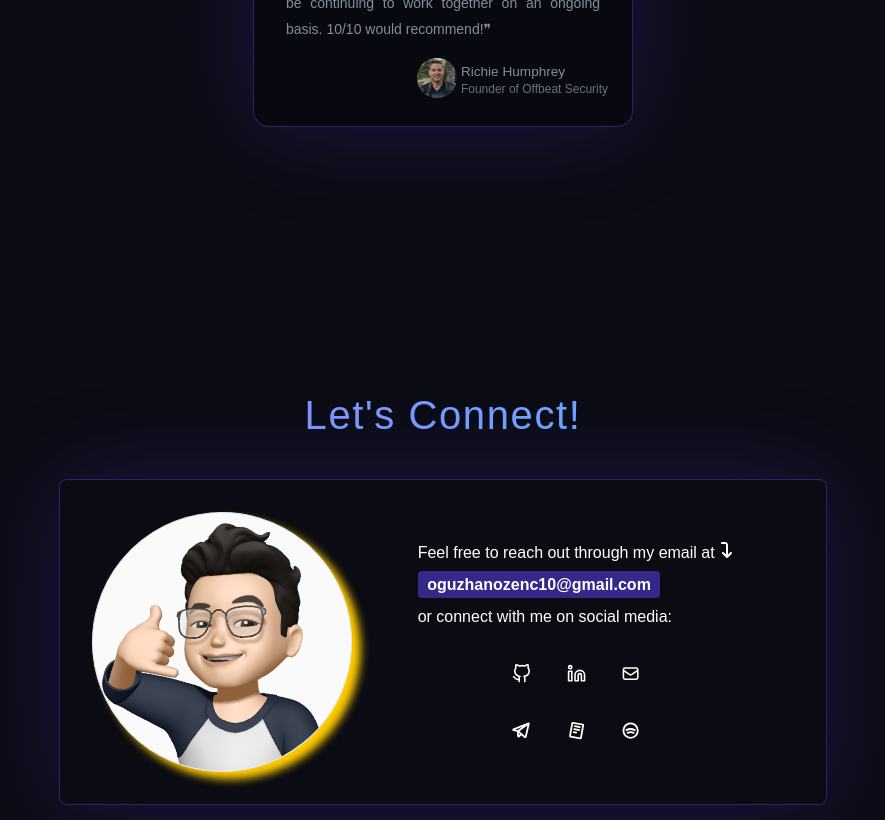
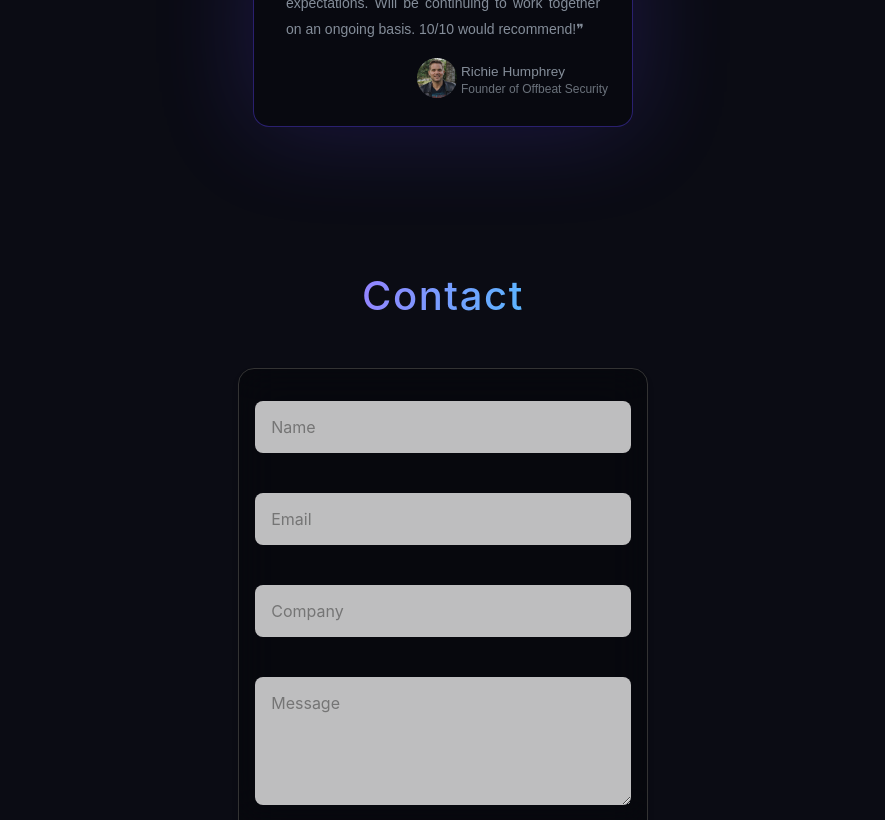
Before and after one commit to oguzhanozenc/oguzhanozenc.me, a React (Vite) app: page / in a window 1280 px wide. Shown: the part 1980-2800 px from the top of the page, without its empty margins (197-1082 px from the left). Built offline with nearby package versions, Linux system fonts and the light colour scheme; a web font is replaced by a local one.

Commit message:
updating footer and contact section

```diff
--- a/index.html
+++ b/index.html
@@ -7,7 +7,13 @@
     <title>Oğuzhan Özenç</title>
   </head>
   <body>
+    <form name="contact" netlify netlify-honeypot="bot-field" hidden>
+      <input type="text" name="name" autocomplete="name" hidden />
+      <input type="email" name="email" autocomplete="email" hidden />
+      <input type="text" name="company" autocomplete="company" hidden />
+      <textarea name="message" hidden></textarea>
+    </form>
     <div id="root"></div>
-    <script type="module" src="/src/index.jsx"></script>
+    <script type="module" src="/src/main.jsx"></script>
   </body>
 </html>
--- a/src/components/Contact.css
+++ b/src/components/Contact.css
@@ -1,198 +1,94 @@
-.contactpage {
-  line-height: 2rem;
-  width: 80%;
-  margin: 10% auto;
+.contact--section {
   padding: 10%;
+  display: flex;
+  flex-direction: column;
+  justify-content: center;
+  align-items: center;
+  font-family: "Inter", sans-serif;
 }
 
-.contact--text {
-  margin: 0 auto;
-}
-
-.contactsection {
-}
-
-.contactcontainer {
-  background-size: cover;
-  display: grid;
-  grid-template-columns: 37% 62%;
-  gap: 1%;
+.contact-container {
+  width: 40%;
+  background: rgba(0, 0, 0, 0.3);
+  -webkit-backdrop-filter: blur(20px);
+  backdrop-filter: blur(20px);
+  border: 1px solid #333;
   border-radius: 0.5rem;
-  justify-content: center;
-  align-items: center;
-  background: rgba(16, 16, 16, 0.2);
+  box-shadow: 0px 3px 15px rgba(0, 0, 0, 0.2);
   color: lch(58.2 7.7 259);
   background-size: cover;
   transition: all 0.3s ease;
   box-shadow: 0 1px 100px rgba(94, 69, 255, 0.2);
-  border: 1px solid rgba(94, 69, 255, 0.4);
-  overflow: hidden;
-  padding: 2rem;
-  color: #fff;
+  align-items: stretch;
+  background-size: 100% 100%;
+  background-repeat: no-repeat;
+  border-radius: 1rem;
+  box-shadow: 0 4px 6px rgba(0, 0, 0, 0.1);
+  text-shadow: 0px 3px 15px rgba(0, 0, 0, 0.2);
+  z-index: 9;
+  margin: 0 auto;
 }
 
-#mail {
-  transition: all 300ms ease;
-  padding: 0.3rem 0.6rem;
+.form-container form {
+  font-family: "Inter", sans-serif;
+  display: flex;
+  flex-direction: column;
+  justify-content: center;
+  font-size: 1rem;
+  z-index: 9;
+  padding: 1rem;
   border-radius: 0.25rem;
-  background: rgba(94, 69, 255, 0.5);
+  border-radius: 0.25rem;
 }
 
-#mail:hover {
-  background: rgba(200, 35, 215, 0.5);
-  color: #fff;
-  opacity: 1;
+.form-container form label {
+  margin-bottom: 0.5rem;
+  color: #f0f0f0;
+  font-weight: 500;
 }
 
-.contact-img {
-  position: relative;
+.form-container button {
+  display: flex;
+  justify-content: center;
+  align-items: center;
+  font-size: 1rem;
+  background: rgba(37, 27, 101, 0.5);
+  color: #f0f0f0;
+  font-family: inherit;
 }
 
-.contact-img img {
-  background-color: var(--color-gray);
-  border: 1px solid var(--color-border);
+.form-container form input,
+.form-container form textarea {
+  display: flex;
+  justify-content: flex-start;
+  align-items: flex-start;
+  font-family: "Inter", sans-serif;
   width: 100%;
-  height: auto;
-  border-radius: 50%;
-  width: 100%;
-  height: auto;
-  border-radius: 50%;
-  display: block;
-  margin: 0 auto;
-  transition: transform 0.3s ease-in-out;
-  position: relative;
-  z-index: 1;
-  transform: rotate(-5deg);
-  box-shadow: 0.5rem 0.5rem 0.5rem var(--color-yellow);
+  padding: 1rem;
+  margin-bottom: 0.5rem;
+  border-radius: 0.5rem;
+  color: #161616;
+  font-size: 1rem;
+  background-color: rgba(237, 237, 237, 0.8);
 }
 
-.contact-img::before {
-  content: "";
-  position: absolute;
-  top: 0;
-  left: -75%;
-  z-index: 2;
-  display: block;
-  width: 50%;
-  height: 100%;
-  background: linear-gradient(
-    to right,
-    rgba(255, 255, 255, 0) 0%,
-    rgba(255, 255, 255, 0.3) 100%
-  );
-  transform: skewX(-25deg);
-  opacity: 0;
-  transition: opacity 0.3s ease-in-out;
+.form-container form textarea {
+  min-height: 120px;
 }
 
-.contact-img:hover img {
-  transform: scale(0.95);
-  transform: rotate(0deg);
+.form-container form textarea {
+  min-height: 8rem;
 }
 
-.contact-img:hover::before {
-  opacity: 1;
-  animation: shine 0.75s;
+.confirmation-message {
+  text-align: center;
+  display: flex;
+  flex-direction: column;
+  justify-content: center;
+  align-items: center;
 }
 
-@keyframes shine {
-  100% {
-    left: 125%;
-  }
+.confirmation-message p {
+  font-size: 1.2rem;
+  margin-bottom: 1.2rem;
 }
-
-.contact--socialmedia--container {
-  display: grid;
-  grid-template-columns: repeat(3, 1fr);
-  margin: 0 auto;
-  width: max-content;
-}
-
-.contact--socialmedia--container > div {
-  margin: 0.75rem 0.3rem;
-}
-
-.contact--socialmedia--container a {
-  font-size: 1.2rem;
-  transition: color 0.3s ease;
-
-  padding: 0.8rem;
-  border-radius: 0.3rem;
-}
-
-.contact--socialmedia--container a:hover {
-  transition: color 0.3s ease;
-}
-.contact--text a:hover {
-  opacity: 0.8;
-}
-
-@media only screen and (max-width: 1200px) {
-  .contactpage {
-    width: 100%;
-    margin: 0 auto;
-  }
-
-  .contactsection {
-    padding: 5%;
-    margin: 0;
-    width: 100%;
-  }
-
-  .contactcontainer {
-    grid-template-columns: auto auto;
-    text-align: center;
-    margin: 0 auto;
-    justify-content: center;
-    align-items: center;
-    width: 100%;
-  }
-
-  .contactsection h1 {
-    justify-content: center;
-  }
-
-  .contact--socialmedia--container {
-    margin: 0 auto;
-  }
-  .contact-img {
-    width: 80%;
-    padding: 1rem 1rem;
-    margin: 0 auto;
-  }
-}
-
-@media only screen and (max-width: 750px) {
-  .contactpage {
-    width: 100%;
-    margin: 0 auto;
-  }
-  .contactsection {
-    padding: 3%;
-    margin: 0;
-    width: 100%;
-  }
-
-  .contactcontainer {
-    grid-template-columns: auto;
-    width: 100%;
-    margin: 0 auto;
-    width: 100%;
-  }
-
-  .contact-img {
-    width: 60%;
-  }
-}
-
-@media only screen and (max-width: 350px) {
-  .contactsection h1 {
-    font-size: 1.3rem;
-    display: flex;
-    justify-content: center;
-  }
-  .contactsection p {
-    font-size: 0.75rem;
-    justify-content: center;
-  }
-}
--- a/src/components/Contact.jsx
+++ b/src/components/Contact.jsx
@@ -1,86 +1,96 @@
-import React from "react";
+import React, { useState } from "react";
 import "./Contact.css";
-
-import { FiGithub } from "react-icons/fi";
-import { PiSpotifyLogoBold } from "react-icons/pi";
-import { FiLinkedin } from "react-icons/fi";
-import { PiTelegramLogoBold } from "react-icons/pi";
-import { HiOutlineMail } from "react-icons/hi";
-
-import { PiReadCvLogoBold } from "react-icons/pi";
-
-import { FaArrowTurnDown } from "react-icons/fa6";
+import SocialMedia from "./SocialMedia";
+import { RiArrowGoBackLine } from "react-icons/ri";
 
 export default function Contact() {
+  const [formSubmitted, setFormSubmitted] = useState(false);
+
+  const handleSubmit = (event) => {
+    event.preventDefault();
+
+    const form = event.target;
+    const formData = new FormData(form);
+
+    fetch("/", {
+      method: "POST",
+      headers: { "Content-Type": "application/x-www-form-urlencoded" },
+      body: new URLSearchParams(formData).toString(),
+    })
+      .then(() => setFormSubmitted(true))
+      .catch((error) => alert(error));
+  };
+
   return (
-    <section className="contactpage" id="contact">
-      <h2 className="section-title" id="contact-title">
-        Let's Connect!
-      </h2>
-      <section className="contactsection" id="contactsection">
-        <div className="contactcontainer">
-          <div className="contact-img">
-            <img src="./contactimg.png" alt="" />
+    <section className="contact--section" id="contact">
+      <h2 className="section-title">Contact</h2>
+      <div className="contact-container">
+        {formSubmitted ? (
+          <div className="confirmation-message">
+            <p>Your message has been submitted successfully!</p>
+            <button onClick={() => setFormSubmitted(false)} className="btn">
+              <RiArrowGoBackLine /> Back to the form
+            </button>
           </div>
-          <div className="contact--text">
-            <p>
-              Feel free to reach out through my email at <FaArrowTurnDown />
-              <br />
-              <strong>
-                <a href="mailto:oguzhanozenc10@gmail.com" id="mail">
-                  oguzhanozenc10@gmail.com
-                </a>
-              </strong>
-              <br />
-              or connect with me on social media:
-            </p>
+        ) : (
+          <div className="form-container">
+            <form
+              name="contact"
+              method="POST"
+              data-netlify="true"
+              onSubmit={handleSubmit}
+            >
+              <input type="hidden" name="form-name" value="contact" />
+              <p>
+                <label htmlFor="name"></label>
+                <input
+                  type="text"
+                  name="name"
+                  id="name"
+                  required
+                  autoComplete="name"
+                  placeholder="Name"
+                />
+              </p>
+              <p>
+                <label htmlFor="email"></label>
+                <input
+                  type="email"
+                  name="email"
+                  id="email"
+                  required
+                  autoComplete="email"
+                  placeholder="Email"
+                />
+              </p>
+              <p>
+                <label htmlFor="company"></label>
+                <input
+                  type="text"
+                  name="company"
+                  id="company"
+                  required
+                  autoComplete="organization"
+                  placeholder="Company"
+                />
+              </p>
+              <p>
+                <label htmlFor="message"></label>
+                <textarea
+                  name="message"
+                  id="message"
+                  placeholder="Message"
+                  required
+                ></textarea>
+              </p>
 
-            <section className="contact--socialmedia--container">
-              <div>
-                <a href="https://github.com/oguzhanozenc" target="_blank">
-                  <FiGithub />
-                </a>
-              </div>
-
-              <div>
-                <a
-                  href="https://www.linkedin.com/in/oguzhanozenc"
-                  target="_blank"
-                >
-                  <FiLinkedin />
-                </a>
-              </div>
-
-              <div>
-                <a href="mailto:oguzhanozenc10@gmail.com">
-                  <HiOutlineMail />
-                </a>
-              </div>
-
-              <div>
-                <a href="https://t.me/oguzhanozenc" target="_blank">
-                  <PiTelegramLogoBold />
-                </a>
-              </div>
-
-              <div>
-                <a href="https://read.cv/oguzhanozenc" target="_blank">
-                  <PiReadCvLogoBold />
-                </a>
-              </div>
-
-              <div>
-                <a
-                  href="https://open.spotify.com/user/11148079894"
-                  target="_blank"
-                >
-                  <PiSpotifyLogoBold />
-                </a>
-              </div>
-            </section>
+              <button type="submit" className="btn">
+                Submit
+              </button>
+            </form>
           </div>
-        </div>
-      </section>
+        )}
+      </div>
     </section>
   );
 }
--- a/src/components/Testimonials.css
+++ b/src/components/Testimonials.css
@@ -24,6 +24,10 @@
   transition: all 0.3s ease;
   box-shadow: 0 1px 100px rgba(94, 69, 255, 0.2);
   border: 1px solid rgba(94, 69, 255, 0.4);
+}
+
+.testimonial-item:hover {
+  color: #fff;
 }
 
 .testimonial-content {
--- a/src/components/testimonialsData.json
+++ b/src/components/testimonialsData.json
@@ -4,7 +4,7 @@
       "name": "Richie Humphrey",
       "title": "Founder of Offbeat Security",
       "image": "richiehumphrey.png",
-      "comment": "Amazing work. Amazing person. Worked so hard on this and vastly exceeded my expectations. Will be continuing to work together on an ongoing basis. 10/10 would recommend!"
+      "comment": "Amazing work. Amazing person. Worked so hard on this (project) and vastly exceeded my expectations. Will be continuing to work together on an ongoing basis. 10/10 would recommend!"
     }
   ]
 }
```
Also changed, not shown: src/components/Footer.css (+23 -74 lines), src/components/Footer.jsx (+32 -92 lines), src/components/Navbar.css (+23 -5 lines), public/logohorizontal-black.png (renamed from public/navbarlogo-black.png), public/logohorizontal-white.png (renamed from public/navbarlogo-white.png), src/main.jsx (renamed from src/index.jsx).
